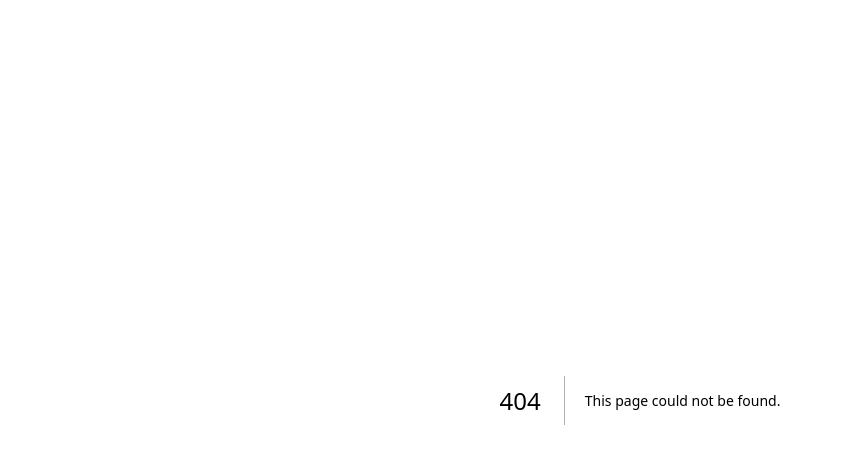
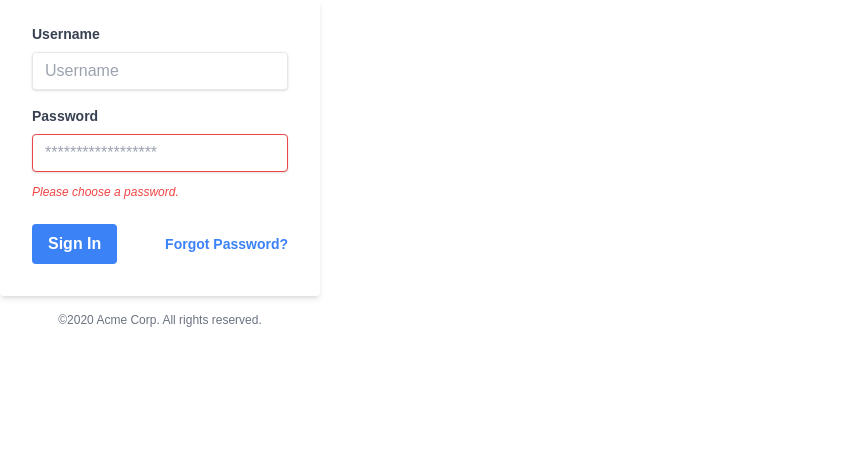
Before and after one commit to Ankur-Vekariya/supatodo, a Next.js app: page /sign-in in a window 1280 px wide. Before the commit this address had no page. Shown: the top 464 px of the page, without its empty margins (0-841 px from the left). Built offline with nearby package versions, Linux system fonts and the light colour scheme; no server answers.

Commit message:
Init supabase, email, password authentication and HOC for protected routes

```diff
--- /dev/null
+++ b/HOC/withProtectedRoute.tsx
@@ -0,0 +1,35 @@
+// "use client"
+import { supabase } from "@/lib/supabase";
+import { useRouter } from "next/navigation";
+import React, { useEffect, useState } from "react";
+
+const withLogging = (WrappedComponent: React.ReactNode) => {
+  return (props) => {
+    const [session, setSession] = useState("");
+    const router = useRouter();
+
+    useEffect(() => {
+      const getSession = async () => {
+        const { data, error } = await supabase.auth.getSession();
+
+        if (error) {
+          // Handle error, e.g., display error message or redirect to login page
+          console.error("Error fetching session:", error);
+          router.push("/sign-in");
+          return;
+        }
+        if (!data?.session) {
+          router.push("/sign-in");
+        } else {
+          setSession(data?.session?.access_token);
+        }
+      };
+
+      getSession();
+    }, [router]);
+
+    return session ? <WrappedComponent {...props} /> : null;
+  };
+};
+
+export default withLogging;
--- /dev/null
+++ b/app/(auth)/sign-in/page.tsx
@@ -0,0 +1,79 @@
+"use client";
+import { supabase } from "@/lib/supabase";
+import { useRouter } from "next/navigation";
+import React, { useState } from "react";
+
+function SignIn() {
+  const [email, setEmail] = useState("");
+  const [password, setPassword] = useState("");
+  const router = useRouter();
+  async function signIn({
+    email,
+    password,
+  }: {
+    email: string;
+    password: string;
+  }) {
+    const { error } = await supabase.auth.signInWithPassword({
+      email,
+      password,
+    });
+    if (!error) {
+      router.push("/dashboard");
+      alert("error--------------");
+    }
+  }
+  return (
+    <div className="w-full max-w-xs">
+      <form className="bg-white shadow-md rounded px-8 pt-6 pb-8 mb-4">
+        <div className="mb-4">
+          <label className="block text-gray-700 text-sm font-bold mb-2">
+            Username
+          </label>
+          <input
+            className="shadow appearance-none border rounded w-full py-2 px-3 text-gray-700 leading-tight focus:outline-none focus:shadow-outline"
+            id="username"
+            type="text"
+            placeholder="Username"
+            onChange={(e) => setEmail(e.target.value)}
+          />
+        </div>
+        <div className="mb-6">
+          <label className="block text-gray-700 text-sm font-bold mb-2">
+            Password
+          </label>
+          <input
+            className="shadow appearance-none border border-red-500 rounded w-full py-2 px-3 text-gray-700 mb-3 leading-tight focus:outline-none focus:shadow-outline"
+            id="password"
+            type="password"
+            placeholder="******************"
+            onChange={(e) => setPassword(e.target.value)}
+          />
+          <p className="text-red-500 text-xs italic">
+            Please choose a password.
+          </p>
+        </div>
+        <div className="flex items-center justify-between">
+          <button
+            className="bg-blue-500 hover:bg-blue-700 text-white font-bold py-2 px-4 rounded focus:outline-none focus:shadow-outline"
+            type="button"
+            onClick={() => signIn({ email: email, password: password })}
+          >
+            Sign In
+          </button>
+          <a
+            className="inline-block align-baseline font-bold text-sm text-blue-500 hover:text-blue-800"
+            href="#"
+          >
+            Forgot Password?
+          </a>
+        </div>
+      </form>
+      <p className="text-center text-gray-500 text-xs">
+        &copy;2020 Acme Corp. All rights reserved.
+      </p>
+    </div>
+  );
+}
+
+export default SignIn;
--- /dev/null
+++ b/app/(auth)/sign-up/page.tsx
@@ -0,0 +1,79 @@
+"use client";
+import { supabase } from "@/lib/supabase";
+import { useRouter } from "next/navigation";
+import React, { useState } from "react";
+
+function SignIn() {
+  const [email, setEmail] = useState("");
+  const [password, setPassword] = useState("");
+  const router = useRouter();
+  async function signIn({
+    email,
+    password,
+  }: {
+    email: string;
+    password: string;
+  }) {
+    const { error } = await supabase.auth.signUp({
+      email,
+      password,
+    });
+    if (!error) {
+      router.push("/sign-in");
+      alert("error--------------");
+    }
+  }
+  return (
+    <div className="w-full max-w-xs">
+      <form className="bg-white shadow-md rounded px-8 pt-6 pb-8 mb-4">
+        <div className="mb-4">
+          <label className="block text-gray-700 text-sm font-bold mb-2">
+            Username
+          </label>
+          <input
+            className="shadow appearance-none border rounded w-full py-2 px-3 text-gray-700 leading-tight focus:outline-none focus:shadow-outline"
+            id="username"
+            type="text"
+            placeholder="Username"
+            onChange={(e) => setEmail(e.target.value)}
+          />
+        </div>
+        <div className="mb-6">
+          <label className="block text-gray-700 text-sm font-bold mb-2">
+            Password
+          </label>
+          <input
+            className="shadow appearance-none border border-red-500 rounded w-full py-2 px-3 text-gray-700 mb-3 leading-tight focus:outline-none focus:shadow-outline"
+            id="password"
+            type="password"
+            placeholder="******************"
+            onChange={(e) => setPassword(e.target.value)}
+          />
+          <p className="text-red-500 text-xs italic">
+            Please choose a password.
+          </p>
+        </div>
+        <div className="flex items-center justify-between">
+          <button
+            className="bg-blue-500 hover:bg-blue-700 text-white font-bold py-2 px-4 rounded focus:outline-none focus:shadow-outline"
+            type="button"
+            onClick={() => signIn({ email: email, password: password })}
+          >
+            Sign In
+          </button>
+          <a
+            className="inline-block align-baseline font-bold text-sm text-blue-500 hover:text-blue-800"
+            href="#"
+          >
+            Forgot Password?
+          </a>
+        </div>
+      </form>
+      <p className="text-center text-gray-500 text-xs">
+        &copy;2020 Acme Corp. All rights reserved.
+      </p>
+    </div>
+  );
+}
+
+export default SignIn;
--- /dev/null
+++ b/app/(main)/dashboard/page.tsx
@@ -0,0 +1,30 @@
+"use client";
+import withLogging from "@/HOC/withProtectedRoute";
+import withProtectedRoute from "@/HOC/withProtectedRoute";
+import { supabase } from "@/lib/supabase";
+import { useRouter } from "next/navigation";
+import React, { useEffect, useState } from "react";
+
+function Dashboard() {
+  const router = useRouter();
+
+  const signOut = async () => {
+    const { error } = await supabase.auth.signOut();
+    router.push("/sign-in");
+  };
+
+  return (
+    <div className="bg-white">
+      Dashboard
+      <button
+        className="bg-blue-500 hover:bg-blue-700 text-white font-bold py-2 px-4 rounded focus:outline-none focus:shadow-outline"
+        type="button"
+        onClick={() => signOut()}
+      >
+        Sign out
+      </button>
+    </div>
+  );
+}
+
+export default withLogging(Dashboard);
--- /dev/null
+++ b/lib/supabase.ts
@@ -0,0 +1,7 @@
+import { createClient } from "@supabase/supabase-js";
+
+const supabaseUrl = "https://lrvxcyfidyzbqwbddjhx.supabase.co";
+const supabaseKey = process.env.NEXT_PUBLIC_SUPABASE_ANON_KEY;
+
+// Create a single supabase client for interacting with your database
+export const supabase = createClient(supabaseUrl, supabaseKey);
```
Also changed, not shown: package.json (+6 -5 lines), 1 other file (tests, documents, lock files or other folders).
